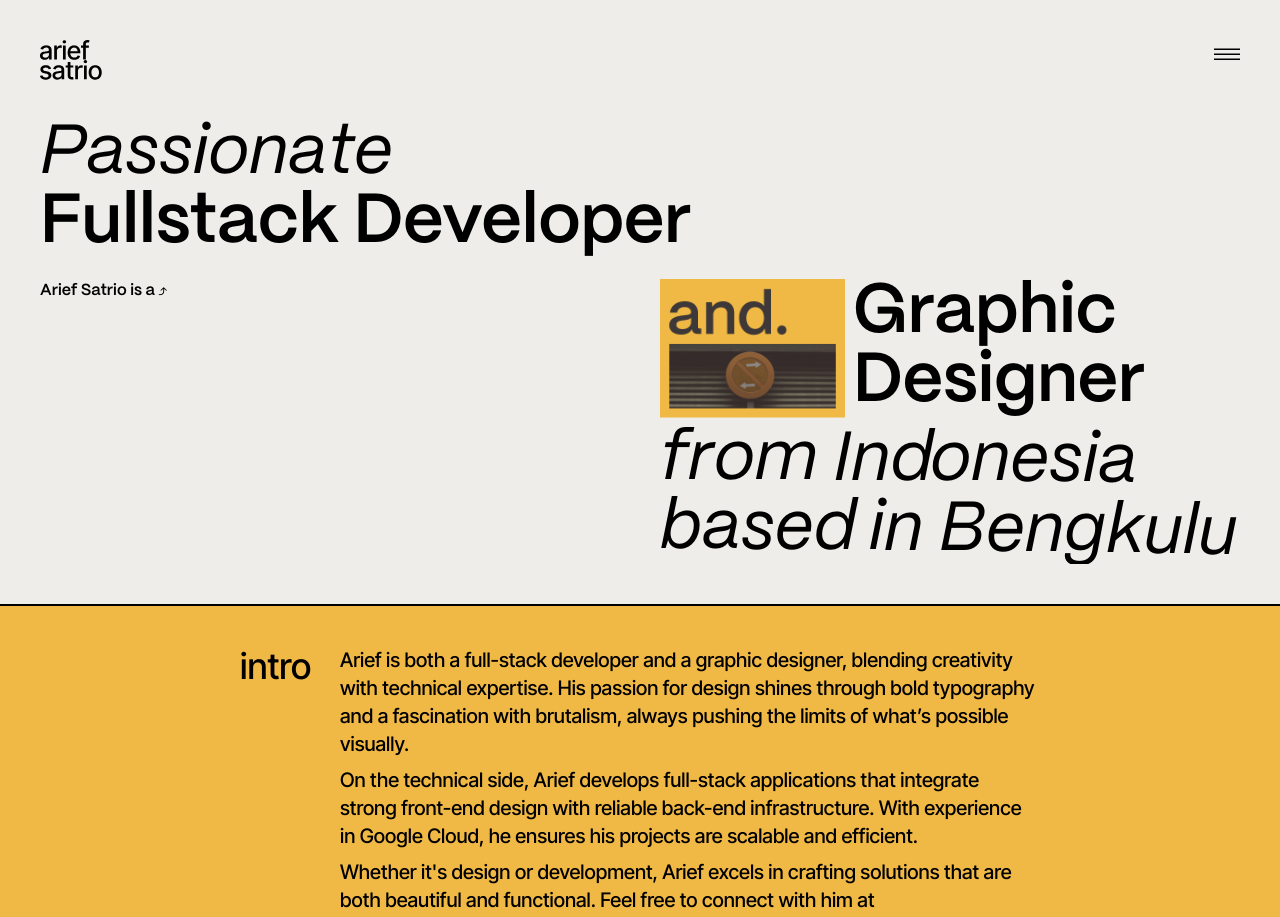
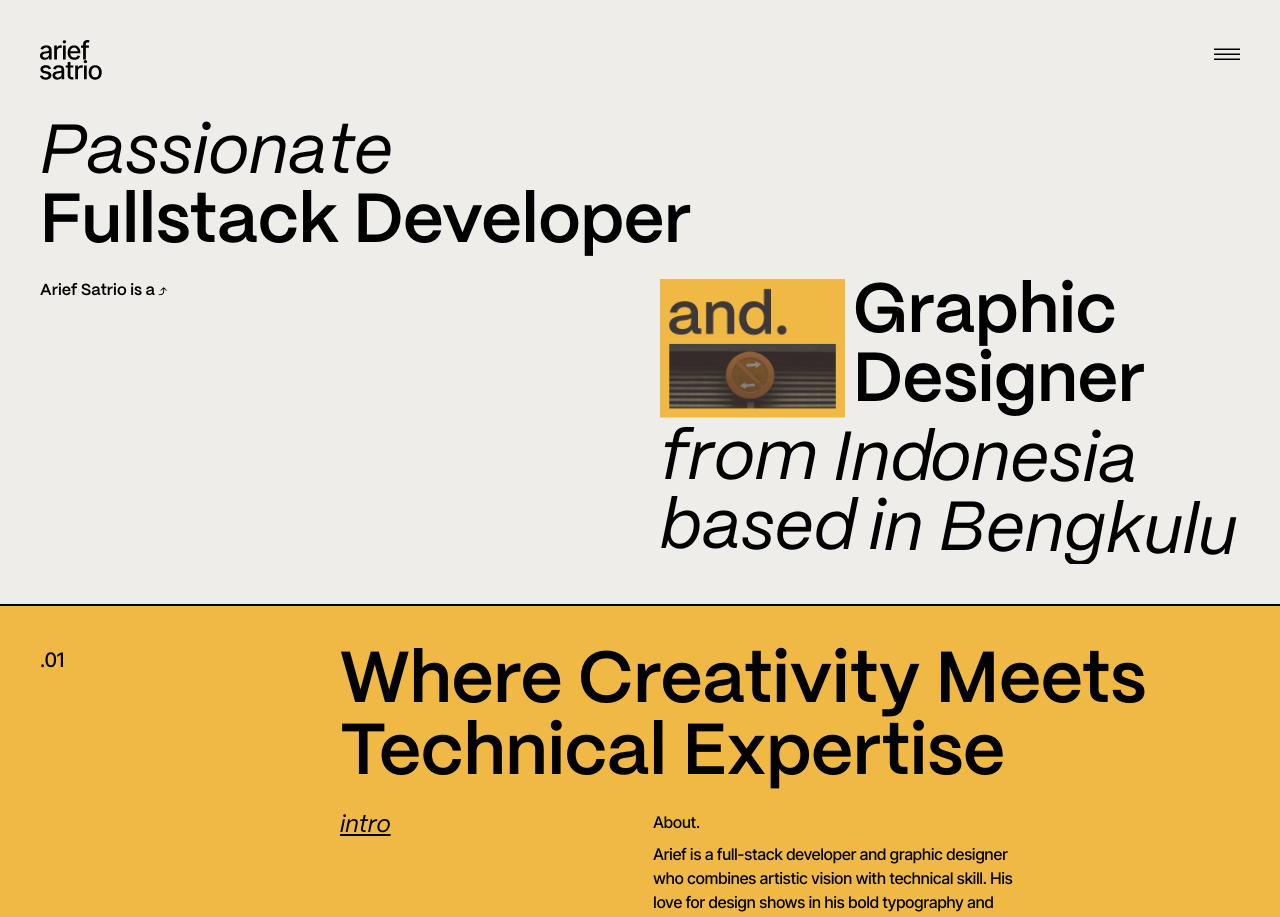
Before and after one commit to kurodoke/portofolio-web, a Next.js app: page / in a window 1280 px wide. Shown: the top 917 px of the page. Built offline with nearby package versions, Linux system fonts and the light colour scheme.

Commit message:
feat: improve intro style

```diff
--- a/src/components/About/Intro.tsx
+++ b/src/components/About/Intro.tsx
@@ -1,32 +1,53 @@
+import { fontDisplay, fontDisplayItalic } from "@/font";
 import Link from "next/link";
 import React from "react";
 
 export default function Intro(): React.ReactElement {
     return (
         <section className="intro p-5 md:p-10 bg-custom-yellow border-y-2 border-black">
-            <div className="grid grid-cols-12 text-base md:text-xl">
-                <span className="text-3xl md:text-4xl md:col-start-2 lg:col-start-3 mb-2">
+            <div className="grid grid-cols-6 gap-y-5 md:grid-cols-12 text-base md:text-xl">
+                <div className="col-span-6 md:col-span-3 text-2xl md:text-xl">
+                    .01
+                </div>
+                <div className="col-span-6 md:col-span-9">
+                    <div className="grid md:grid-cols-9 grid-cols-6 gap-y-5 md:gap-x-10 md:gap-y-5">
+                        <div className="hidden col-span-9 md:block">
+                            <h2 className={`${fontDisplay.className} text-7xl`}>
+                                Where Creativity Meets Technical Expertise
+                            </h2>
+                        </div>
+
+                        <div className="block leading-none col-span-9 md:hidden text-[10.572vw]">
+                            <h2 className={`${fontDisplay.className}`}>
+                                Where Creativity
+                            </h2>
+                            <h2 className={`${fontDisplay.className}`}>
+                                Meets Technical
+                            </h2>
+                            <h2 className={`${fontDisplay.className}`}>
+                                Expertise
+                            </h2>
+                        </div>
+                        <span
+                            className={`${fontDisplayItalic.className} col-span-6 md:col-span-3 text-xl md:text-2xl underline`}
+                        >
                             intro
                         </span>
-                <div className="col-start-1 md:col-start-2 lg:col-start-4 col-end-13 md:col-end-11 flex flex-col gap-2">
+                        <div className="col-span-6 md:col-span-4 flex-col flex gap-2 md:text-base">
+                            <p>About.</p>
                             <p>
-                        Arief is both a full-stack developer and a graphic
-                        designer, blending creativity with technical expertise.
-                        His passion for design shines through bold typography
-                        and a fascination with brutalism, always pushing the
-                        limits of what’s possible visually.
+                                Arief is a full-stack developer and graphic
+                                designer who combines artistic vision with
+                                technical skill. His love for design shows in
+                                his bold typography and interest in brutalism,
+                                always pushing the limits of visual style.
                             </p>
                             <p>
-                        On the technical side, Arief develops full-stack
-                        applications that integrate strong front-end design with
-                        reliable back-end infrastructure. With experience in
-                        Google Cloud, he ensures his projects are scalable and
-                        efficient.
-                    </p>
-                    <p>
-                        Whether it's design or development, Arief excels in
-                        crafting solutions that are both beautiful and
-                        functional. Feel free to connect with him at{" "}
+                                Arief is committed to using his skills to create
+                                meaningful solutions in the industry. He enjoys
+                                working with talented people and using his
+                                expertise to drive innovation and quality in
+                                every project. Feel free to connect with him at{" "}
                                 <Link
                                     className="underline underline-offset-1"
                                     href={"mailto:ariefsatrio098@gmail.com"}
@@ -36,6 +57,8 @@ export default function Intro(): React.ReactElement {
                             </p>
                         </div>
                     </div>
+                </div>
+            </div>
         </section>
     );
 }
```
Lines whose indentation alone changed are shown as unchanged.
